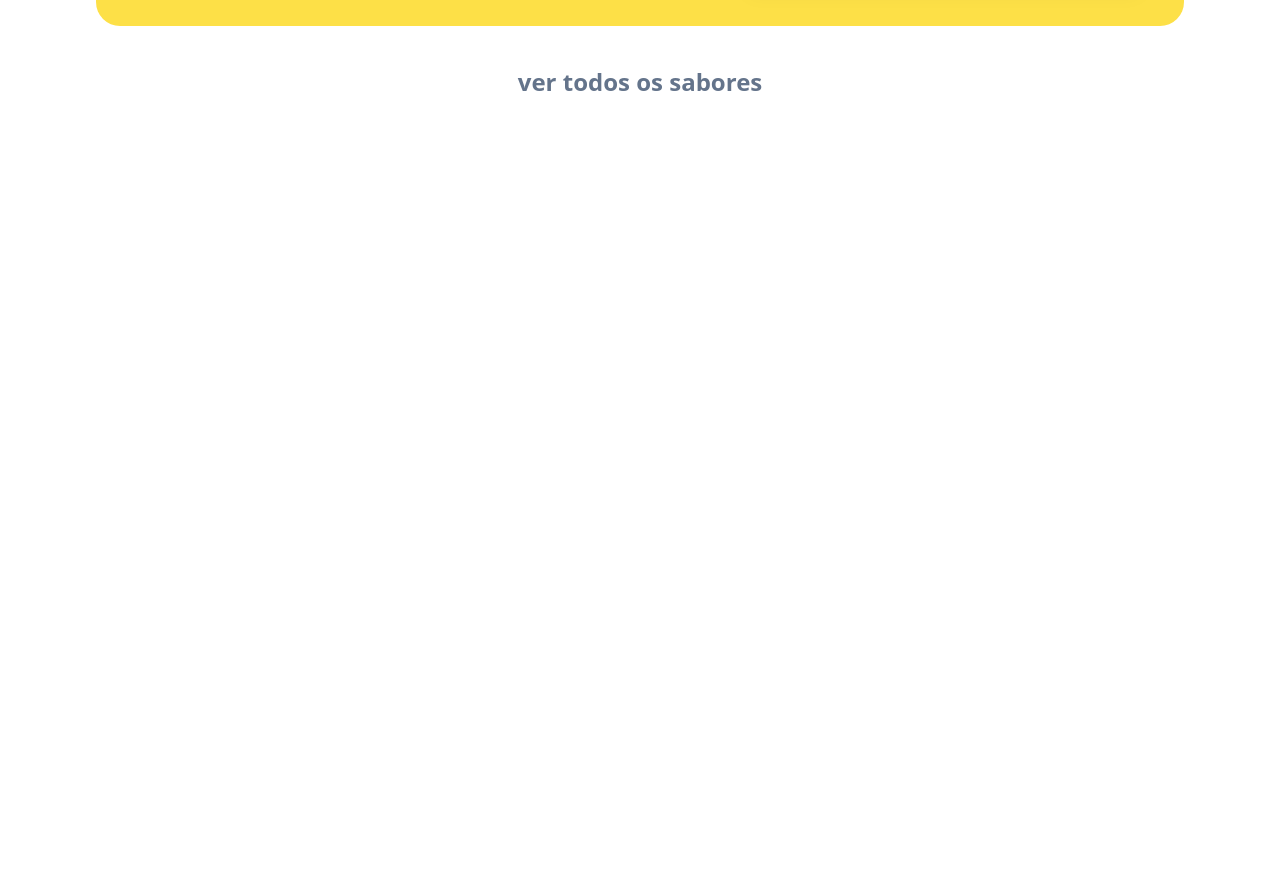
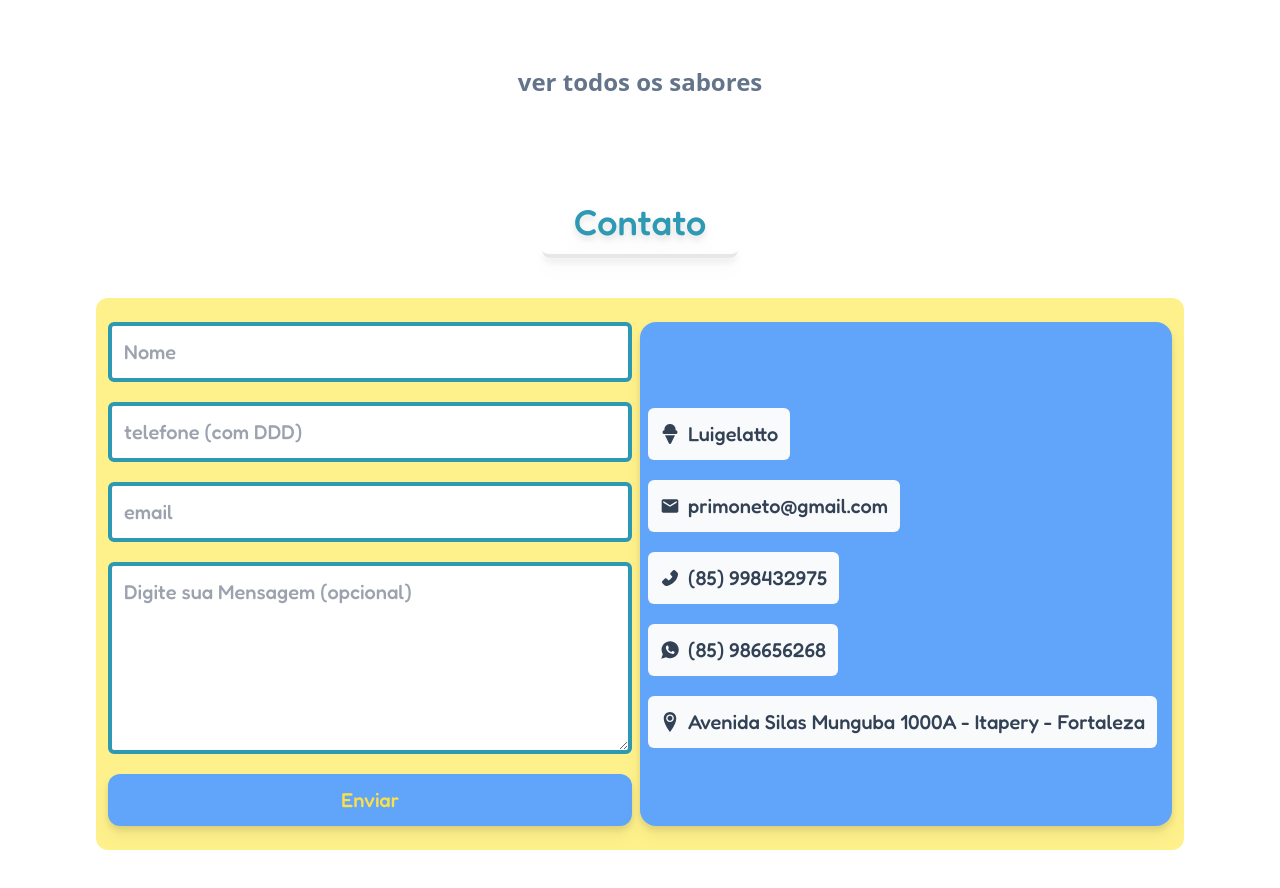
Before and after one commit to luizreboucas/luigelatto_client, a Next.js app: page / in a window 1280 px wide. Shown: the part 3880-4768 px from the top of the page. Before the commit the page ends 4018 px from the top, so only its background shows below. Built offline with nearby package versions, Linux system fonts and the light colour scheme.

Commit message:
contato adicionado

```diff
--- a/package.json
+++ b/package.json
@@ -20,6 +20,7 @@
     "postcss": "8.4.23",
     "react": "18.2.0",
     "react-dom": "18.2.0",
+    "react-icons": "^4.8.0",
     "tailwindcss": "3.3.2",
     "typescript": "5.0.4"
   }
--- /dev/null
+++ b/src/components/Contato/index.tsx
@@ -0,0 +1,50 @@
+import React from 'react'
+import { Fredoka } from '@next/font/google'
+const fredoka = Fredoka({
+    subsets: [ 'latin'],
+    weight: ['700','500']
+})
+
+import { FaIceCream } from 'react-icons/fa'
+import { AiFillPhone } from 'react-icons/ai'
+import { MdEmail } from 'react-icons/md'
+import { IoLogoWhatsapp } from 'react-icons/io'
+import { ImLocation2 } from 'react-icons/im'
+
+
+
+const Contato = () => {
+  return (
+    <section >
+        <div className={` flex justify-center `} id='quem-somos'>
+         <button className={`text-4xl text-[#2E99B2] ${fredoka.className}  mt-16 pb-3 drop-shadow-lg border-b-4  border-solid  px-8  rounded-lg`}>Contato</button>
+        </div>
+        <div className='flex mt-10 mb-20 bg-yellow-200 pb-6 pt-6 rounded-xl mx-24'>
+        <div className='w-1/2  ml-3'>
+            <form className={`flex flex-col gap-5 ${fredoka.className} text-xl mr-2`}>
+                <input placeholder='Nome' className='border-[#2E99B2] border-solid border-4 rounded-md p-3'/>
+                <input placeholder='telefone (com DDD)'className='border-[#2E99B2] border-solid border-4 rounded-md p-3'/>
+                <input placeholder='email' className='border-[#2E99B2] border-solid border-4 rounded-md p-3'/>
+                <textarea placeholder='Digite sua Mensagem (opcional)' className='h-48 border-[#2E99B2] border-solid border-4 rounded-md p-3'/>
+                <button className='p-3 bg-blue-400 text-yellow-300 rounded-xl drop-shadow-lg'>Enviar</button>
+            </form>
+        </div>
+        <div className={`flex flex-col gap-5 ${fredoka.className} text-xl w-1/2 mr-3 bg-blue-400 rounded-2xl pt-2 justify-center text-slate-700 drop-shadow-lg`}>
+
+                <h3 className='border-[#2E99B2] border-none bg-slate-50 p-3 w-fit rounded-md ml-2 flex items-center'><FaIceCream className='mr-2'/>Luigelatto</h3>
+                <h3 className='border-[#2E99B2] border-none bg-slate-50 p-3 w-fit rounded-md ml-2 flex items-center'><MdEmail className='mr-2'/>primoneto@gmail.com</h3>
+                <h3 className='border-[#2E99B2] border-none bg-slate-50 p-3 w-fit rounded-md ml-2 flex items-center'><AiFillPhone className='mr-2'/> (85) 998432975</h3>
+                <h3 className='border-[#2E99B2] border-none bg-slate-50 p-3 w-fit rounded-md ml-2 flex items-center'><IoLogoWhatsapp className='mr-2'/>(85) 986656268</h3>
+                <h3 className='border-[#2E99B2] border-none bg-slate-50 p-3 w-fit rounded-md ml-2 flex items-center'><ImLocation2 className='mr-2'/> Avenida Silas Munguba 1000A - Itapery - Fortaleza</h3>
+
+
+
+        </div>
+        </div>
+
+
+    </section>
+  )
+}
+
+export default Contato
--- a/src/pages/index.tsx
+++ b/src/pages/index.tsx
@@ -5,6 +5,7 @@ import Header from '@/components/Header'
 import Main from '@/components/Main'
 import QuemSomos from '@/components/QuemSomos'
 import Produtos from '@/components/Produtos'
+import Contato from '@/components/Contato'
 
 
 const inter = Inter({ subsets: ['latin'] })
@@ -21,6 +22,7 @@ export default function Home() :ReactElement {
 
         <QuemSomos/>
         <Produtos/>
+        <Contato/>
       </div>
 
 
```
Also changed, not shown: 1 other file (tests, documents, lock files or other folders).
